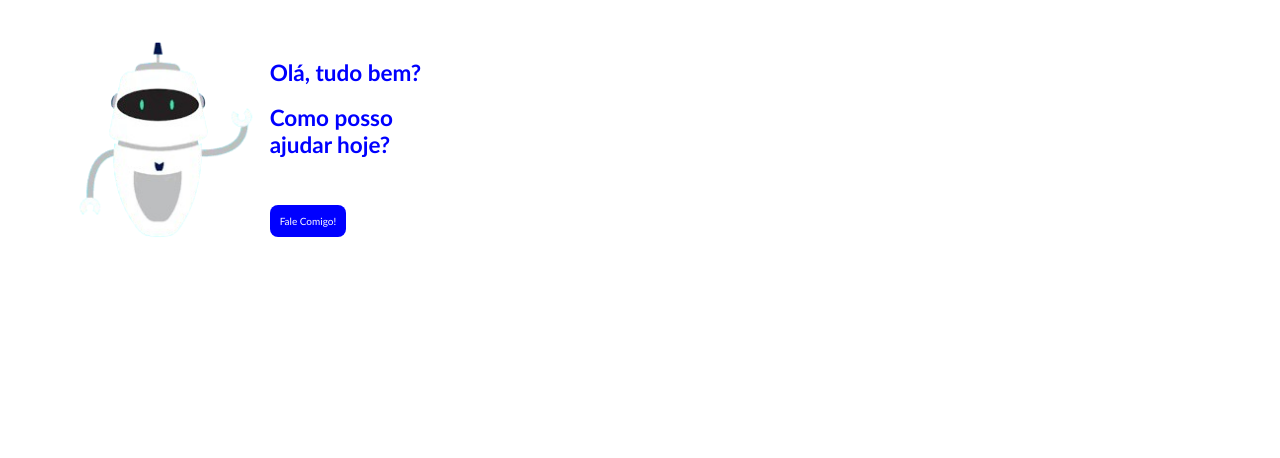
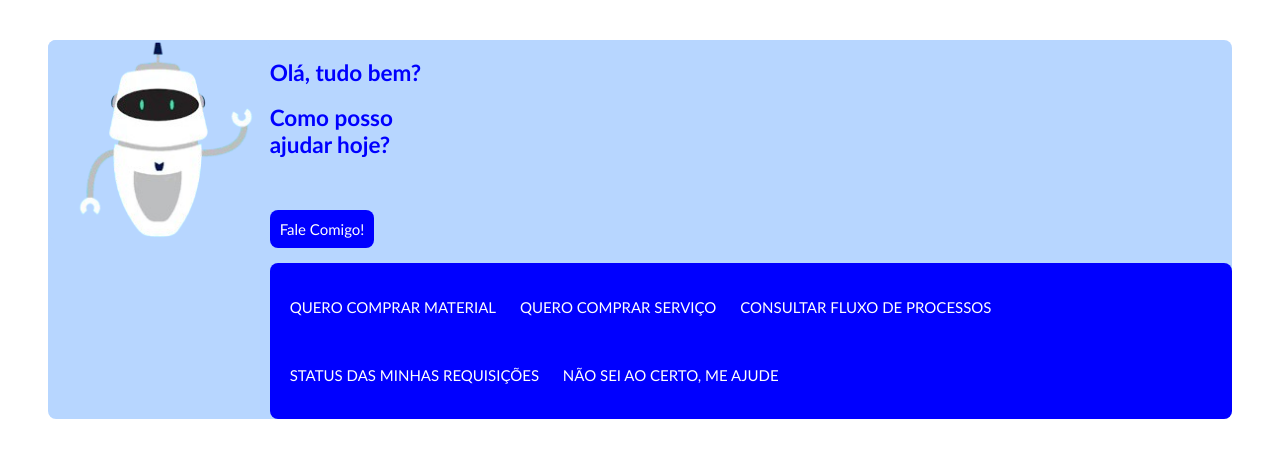
Before and after one commit to alanavsilva/site-sap, a plain HTML site: page tela2.html in a window 1280 px wide. Drawn offline with Linux system fonts and the light colour scheme.

Commit message:
Add- fiz parágrafos

```diff
--- a/style.css
+++ b/style.css
@@ -1,25 +1,38 @@
 
 #cima{
     display: flex;
-    background-color: white;
+    background-color: rgb(183, 214, 255);
     margin: 40px;
+    border-radius: 8px;
 }
 
+
 .primeiro_cima{
-    background-color: white;
     font-family: 'Gill Sans', 'Gill Sans MT', Calibri, 'Trebuchet MS', sans-serif;
     color: blue;
     font-size: 15px;
+
 }
 .img_primeiro_cima{
     height: 200px;
+    background-color: rgb(183, 214, 255);
+    border-radius: 8px;
 }
 
 p{
 background-color: blue;
 color: white;
-font-size: 10px;
+font-size: 15px;
 display: inline-block;
 padding: 10px;
 border-radius: 8px;
 }
+
+.primeiro_cima2{
+background-color: blue;
+color: white;
+font-size: 15px;
+display: inline-block;
+padding: 10px;
+border-radius: 8px;
+}
--- a/tela2.html
+++ b/tela2.html
@@ -15,7 +15,13 @@
             <br>ajudar hoje?</h1>
             </br>
             <p>Fale Comigo!</p>
-        </div>
+        <div class= "primeiro_cima2">
+            <p>QUERO COMPRAR MATERIAL</p>
+            <p>QUERO COMPRAR SERVIÇO</p>
+            <p>CONSULTAR FLUXO DE PROCESSOS</p>
+            <p>STATUS DAS MINHAS REQUISIÇÕES</p>
+            <p>NÃO SEI AO CERTO, ME AJUDE</p>
+         </div>
     </section>
 
 </body>
```
